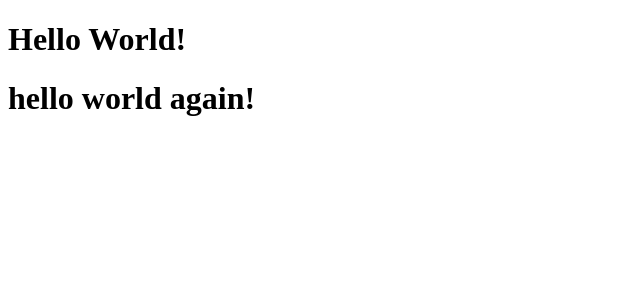
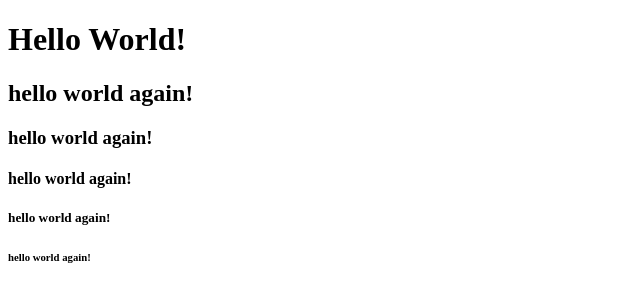
Before and after one commit to siashish/BoardInfinity-0222, a plain HTML site: page index.html in a window 1280 px wide. Shown: the whole page, without its empty margins (0-640 px from the left). Drawn offline with Linux system fonts and the light colour scheme.

Commit message:
update index.html

```diff
--- a/index.html
+++ b/index.html
@@ -1,10 +1,14 @@
 <!doctype html>
-<html>
+<html lang="en">
     <head>
         <title>my page</title>
     </head>
     <body>
-        <h1 id="hello">Hello World!</h1>
-        <h1 id="h">hello world again!</h1>
+        <h1>Hello World!</h1>
+        <h2 >hello world again!</h2>
+        <h3 >hello world again!</h3>
+        <h4 >hello world again!</h4>
+        <h5 >hello world again!</h5>
+        <h6 >hello world again!</h6>
     </body>
 </html>
```
